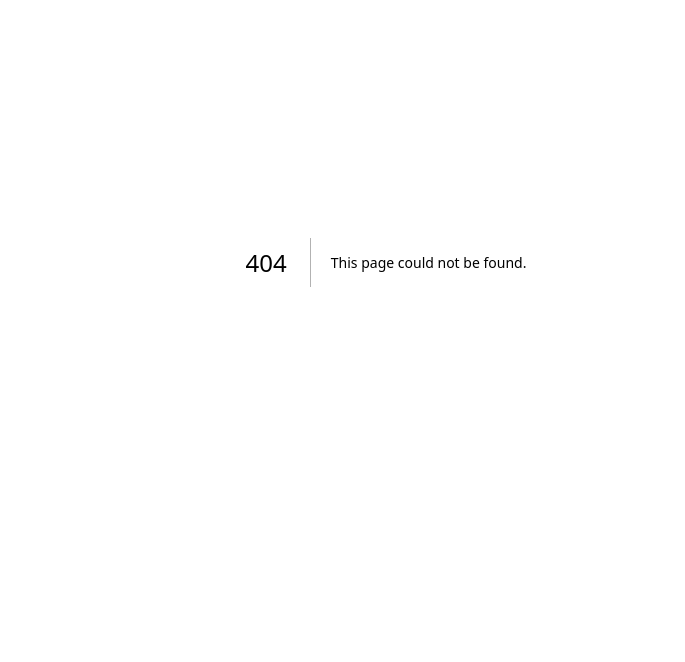
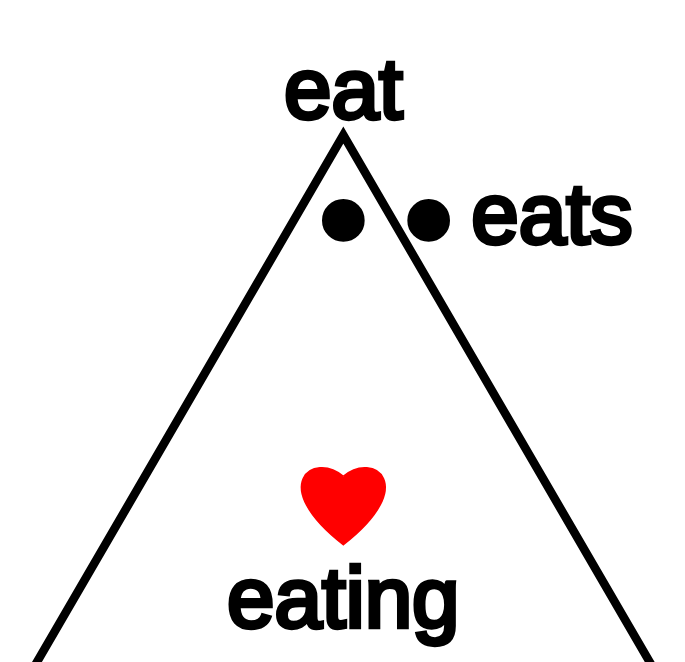
Before and after one commit to riwepo/grammar-triangles, a Next.js app: page /to-be-triangle in a window 1280 px wide. Before the commit this address had no page. Shown: the part 138-800 px from the top of the page, without its empty margins (254-939 px from the left). Built offline with nearby package versions, Linux system fonts and the light colour scheme.

Commit message:
added to be triangle route

```diff
--- /dev/null
+++ b/src/app/to-be-triangle/page.js
@@ -0,0 +1,26 @@
+import VerbSkeleton from "@/components/tenses_blueprint";
+import VerbTriangle from "@/components/basic-triangle";
+import VERBS from "@/lib/utils/verb-data";
+import { nanoid } from "nanoid";
+
+export const metadata = {
+  title: "To Be Triangle",
+  description: "To Be Triangle",
+};
+
+export default function ToBeTrianglePage() {
+  return (
+    <VerbTriangle
+      uid={nanoid()}
+      colour="black"
+      verbForms={VERBS.eat}
+      formVisibility={{
+        head: true,
+        preterite: true,
+        presentParticiple: true,
+        pastParticiple: true,
+        thirdPersonSingular: true,
+      }}
+    />
+  );
+}
```
